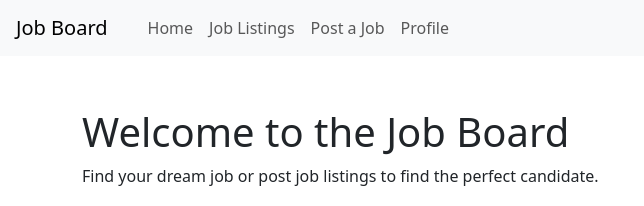
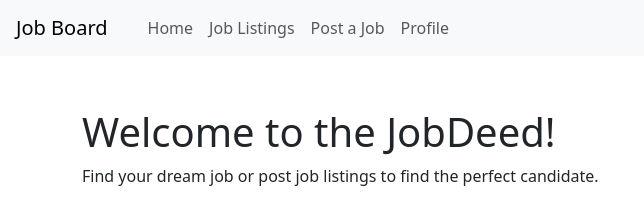
Before and after one commit to Felleria/full-stack-project, a React (Vite) app: page / in a window 1280 px wide. Shown: the top 206 px of the page, without its empty margins (0-644 px from the left). Built offline with nearby package versions, Linux system fonts and the light colour scheme.

Commit message:
updating files

```diff
--- a/src/pages/Home.jsx
+++ b/src/pages/Home.jsx
@@ -5,7 +5,7 @@ import React from 'react';
 const Home = () => {
   return (
     <div className="container">
-      <h1>Welcome to the Job Board</h1>
+      <h1>Welcome to the JobDeed!</h1>
       <p>Find your dream job or post job listings to find the perfect candidate.</p>
     </div>
   );
```
